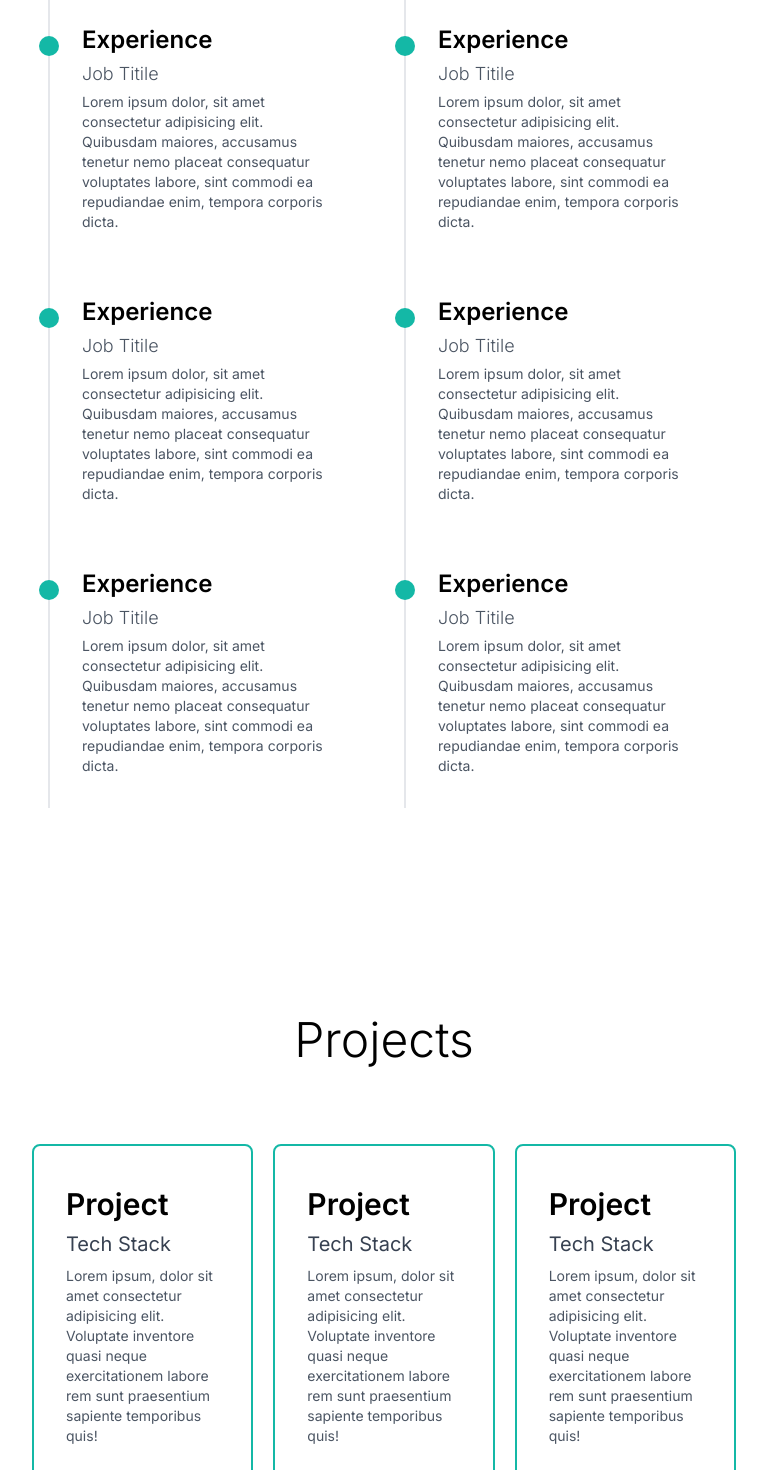
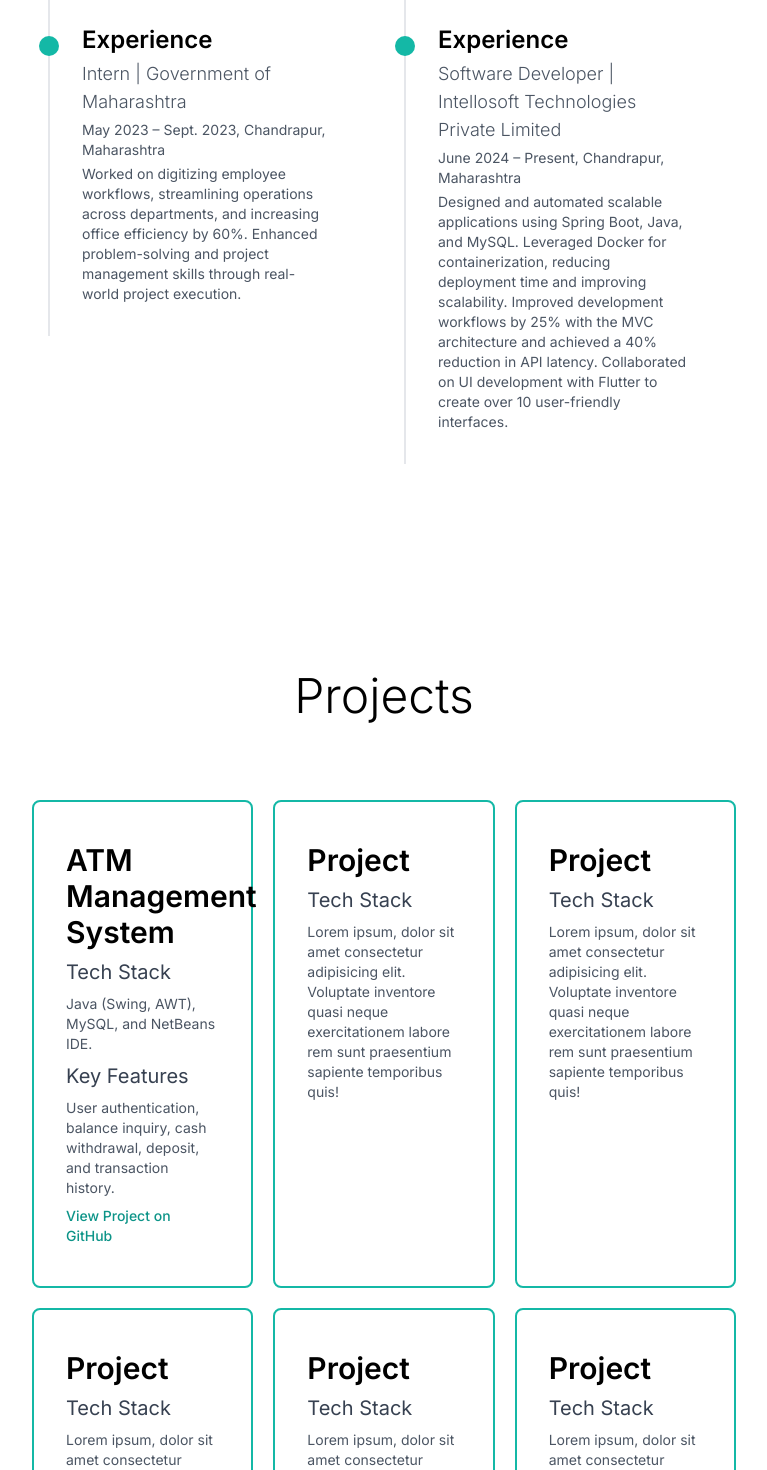
Before and after one commit to Akashkumar231/Akashkumar_Portfolio, a React (Vite) app: page / in a window 1280 px wide. Shown: the part 1080-2550 px from the top of the page, without its empty margins (416-1183 px from the left). Built offline with nearby package versions, Linux system fonts and the light colour scheme.

Commit message:
add experience

```diff
--- a/src/components/Experience.jsx
+++ b/src/components/Experience.jsx
@@ -11,7 +11,64 @@ const Experience = () => {
      md:flex-nowrap md:gap-10'>
      <div className='flex-1'>
 
-     <div className='relative space-y-1 border-l-2 p-8
+     <div className='relative space-y-1 border-l-2 p-8 text-left'>
+  <h3 className='text-xl font-semibold md:text-2xl'>Experience</h3>
+
+  {/* Internship 1 */}
+  <p className='font-light text-lg text-gray-600'>
+    Intern | Government of Maharashtra
+  </p>
+  <p className='text-sm text-gray-600'>
+    May 2023 – Sept. 2023, Chandrapur, Maharashtra
+  </p>
+  <p className='text-sm text-gray-600'>
+    Worked on digitizing employee workflows, streamlining operations across departments, and increasing office efficiency by 60%.
+    Enhanced problem-solving and project management skills through real-world project execution.
+  </p>
+
+  <span className='absolute -left-[11px] top-10 h-5 w-5 rounded-full bg-teal-500'></span>
+</div>
+
+     {/* <div className='relative space-y-1 border-l-2 p-8
+     text-left'>
+      <h3 className='text-xl font-semibold md:text-2xl'>Experience</h3>
+      <p className='font-light text-lg text-gray-600'>
+        Job Titile
+      </p>
+      <p className='text-sm text-gray-600'>Lorem ipsum dolor, sit amet
+        consectetur adipisicing elit. Quibusdam maiores, accusamus tenetur nemo placeat consequatur voluptates labore, sint commodi ea
+         repudiandae enim, tempora corporis dicta.</p>
+         <span className='absolute -left-[11px] top-10
+         h-5 w-5 rounded-full bg-teal-500'>
+
+         </span>
+     </div> */}
+
+
+
+
+     </div>
+     <div className='flex-1'>
+     <div className='relative space-y-1 border-l-2 p-8 text-left'>
+  <h3 className='text-xl font-semibold md:text-2xl'>Experience</h3>
+
+  {/* Software Developer Experience */}
+  <p className='font-light text-lg text-gray-600'>
+    Software Developer | Intellosoft Technologies Private Limited
+  </p>
+  <p className='text-sm text-gray-600'>
+    June 2024 – Present, Chandrapur, Maharashtra
+  </p>
+  <p className='text-sm text-gray-600'>
+    Designed and automated scalable applications using Spring Boot, Java, and MySQL. Leveraged Docker for containerization, reducing deployment time and improving scalability.
+    Improved development workflows by 25% with the MVC architecture and achieved a 40% reduction in API latency. Collaborated on UI development with Flutter to create over 10 user-friendly interfaces.
+  </p>
+
+  <span className='absolute -left-[11px] top-10 h-5 w-5 rounded-full bg-teal-500'></span>
+</div>
+
+
+     {/* <div className='relative space-y-1 border-l-2 p-8
      text-left'>
       <h3 className='text-xl font-semibold md:text-2xl'>Experience</h3>
       <p className='font-light text-lg text-gray-600'>
@@ -38,63 +95,7 @@ const Experience = () => {
          h-5 w-5 rounded-full bg-teal-500'>
 
          </span>
-     </div>
-     <div className='relative space-y-1 border-l-2 p-8
-     text-left'>
-      <h3 className='text-xl font-semibold md:text-2xl'>Experience</h3>
-      <p className='font-light text-lg text-gray-600'>
-        Job Titile
-      </p>
-      <p className='text-sm text-gray-600'>Lorem ipsum dolor, sit amet
-        consectetur adipisicing elit. Quibusdam maiores, accusamus tenetur nemo placeat consequatur voluptates labore, sint commodi ea
-         repudiandae enim, tempora corporis dicta.</p>
-         <span className='absolute -left-[11px] top-10
-         h-5 w-5 rounded-full bg-teal-500'>
-
-         </span>
-     </div>
-     </div>
-     <div className='flex-1'>
-     <div className='relative space-y-1 border-l-2 p-8
-     text-left'>
-      <h3 className='text-xl font-semibold md:text-2xl'>Experience</h3>
-      <p className='font-light text-lg text-gray-600'>
-        Job Titile
-      </p>
-      <p className='text-sm text-gray-600'>Lorem ipsum dolor, sit amet
-        consectetur adipisicing elit. Quibusdam maiores, accusamus tenetur nemo placeat consequatur voluptates labore, sint commodi ea
-         repudiandae enim, tempora corporis dicta.</p>
-         <span className='absolute -left-[11px] top-10
-         h-5 w-5 rounded-full bg-teal-500'>
-
-         </span>
-     </div><div className='relative space-y-1 border-l-2 p-8
-     text-left'>
-      <h3 className='text-xl font-semibold md:text-2xl'>Experience</h3>
-      <p className='font-light text-lg text-gray-600'>
-        Job Titile
-      </p>
-      <p className='text-sm text-gray-600'>Lorem ipsum dolor, sit amet
-        consectetur adipisicing elit. Quibusdam maiores, accusamus tenetur nemo placeat consequatur voluptates labore, sint commodi ea
-         repudiandae enim, tempora corporis dicta.</p>
-         <span className='absolute -left-[11px] top-10
-         h-5 w-5 rounded-full bg-teal-500'>
-
-         </span>
-     </div><div className='relative space-y-1 border-l-2 p-8
-     text-left'>
-      <h3 className='text-xl font-semibold md:text-2xl'>Experience</h3>
-      <p className='font-light text-lg text-gray-600'>
-        Job Titile
-      </p>
-      <p className='text-sm text-gray-600'>Lorem ipsum dolor, sit amet
-        consectetur adipisicing elit. Quibusdam maiores, accusamus tenetur nemo placeat consequatur voluptates labore, sint commodi ea
-         repudiandae enim, tempora corporis dicta.</p>
-         <span className='absolute -left-[11px] top-10
-         h-5 w-5 rounded-full bg-teal-500'>
-
-         </span>
-     </div>
+     </div> */}
      </div>
 
      </div>
--- a/src/components/Projects.jsx
+++ b/src/components/Projects.jsx
@@ -12,30 +12,24 @@ const Projects = () => {
       <div className="grid grid-cols-1 lg:grid-cols-2
       xl:grid-cols-3 gap-5">
 
-        <div className="text-left space-y-2 border-2
-        hover:scale-105 transition-all duration-200 cursor-pointer px-8 py-10
-        border-teal-500 rounded-lg hover:bg-teal-50
-        ">
-         <h1 className='text-3xl font-semibold'>Project</h1>
-         <h3 className='text-xl text-gray-700'>Tech Stack</h3>
-         <p className='text-sm text-gray-600'>
-          Lorem ipsum, dolor sit amet consectetur adipisicing
-          elit. Voluptate inventore quasi neque exercitationem
-          labore rem sunt praesentium sapiente temporibus quis!
-         </p>
-        </div>
-        <div className="text-left space-y-2 border-2
-        hover:scale-105 transition-all duration-200 cursor-pointer px-8 py-10
-        border-teal-500 rounded-lg hover:bg-teal-50
-        ">
-         <h1 className='text-3xl font-semibold'>Project</h1>
-         <h3 className='text-xl text-gray-700'>Tech Stack</h3>
-         <p className='text-sm text-gray-600'>
-          Lorem ipsum, dolor sit amet consectetur adipisicing
-          elit. Voluptate inventore quasi neque exercitationem
-          labore rem sunt praesentium sapiente temporibus quis!
-         </p>
-        </div>
+<div
+  onClick={() => window.open("https://github.com/Akashkumar231/ATM-Management-System-Project-in-Java/tree/master", "_blank")}
+  className="text-left space-y-2 border-2 hover:scale-105 transition-all duration-200 cursor-pointer px-8 py-10 border-teal-500 rounded-lg hover:bg-teal-50"
+>
+  <h1 className="text-3xl font-semibold">ATM Management System</h1>
+  <h3 className="text-xl text-gray-700">Tech Stack</h3>
+  <p className="text-sm text-gray-600">
+    Java (Swing, AWT), MySQL, and NetBeans IDE.
+  </p>
+  <h3 className="text-xl text-gray-700">Key Features</h3>
+  <p className="text-sm text-gray-600">
+    User authentication, balance inquiry, cash withdrawal, deposit, and transaction history.
+  </p>
+  <p className="text-sm text-teal-600 font-medium">View Project on GitHub</p>
+</div>
+
+
+
         <div className="text-left space-y-2 border-2
         hover:scale-105 transition-all duration-200 cursor-pointer px-8 py-10
         border-teal-500 rounded-lg hover:bg-teal-50
@@ -61,6 +55,7 @@ const Projects = () => {
           labore rem sunt praesentium sapiente temporibus quis!
          </p>
         </div>
+
         <div className="text-left space-y-2 border-2
         hover:scale-105 transition-all duration-200 cursor-pointer px-8 py-10
         border-teal-500 rounded-lg hover:bg-teal-50
@@ -72,7 +67,22 @@ const Projects = () => {
           elit. Voluptate inventore quasi neque exercitationem
           labore rem sunt praesentium sapiente temporibus quis!
          </p>
-        </div><div className="text-left space-y-2 border-2
+        </div>
+
+        <div className="text-left space-y-2 border-2
+        hover:scale-105 transition-all duration-200 cursor-pointer px-8 py-10
+        border-teal-500 rounded-lg hover:bg-teal-50
+        ">
+         <h1 className='text-3xl font-semibold'>Project</h1>
+         <h3 className='text-xl text-gray-700'>Tech Stack</h3>
+         <p className='text-sm text-gray-600'>
+          Lorem ipsum, dolor sit amet consectetur adipisicing
+          elit. Voluptate inventore quasi neque exercitationem
+          labore rem sunt praesentium sapiente temporibus quis!
+         </p>
+        </div>
+
+        <div className="text-left space-y-2 border-2
         hover:scale-105 transition-all duration-200 cursor-pointer px-8 py-10
         border-teal-500 rounded-lg hover:bg-teal-50
         ">
```
